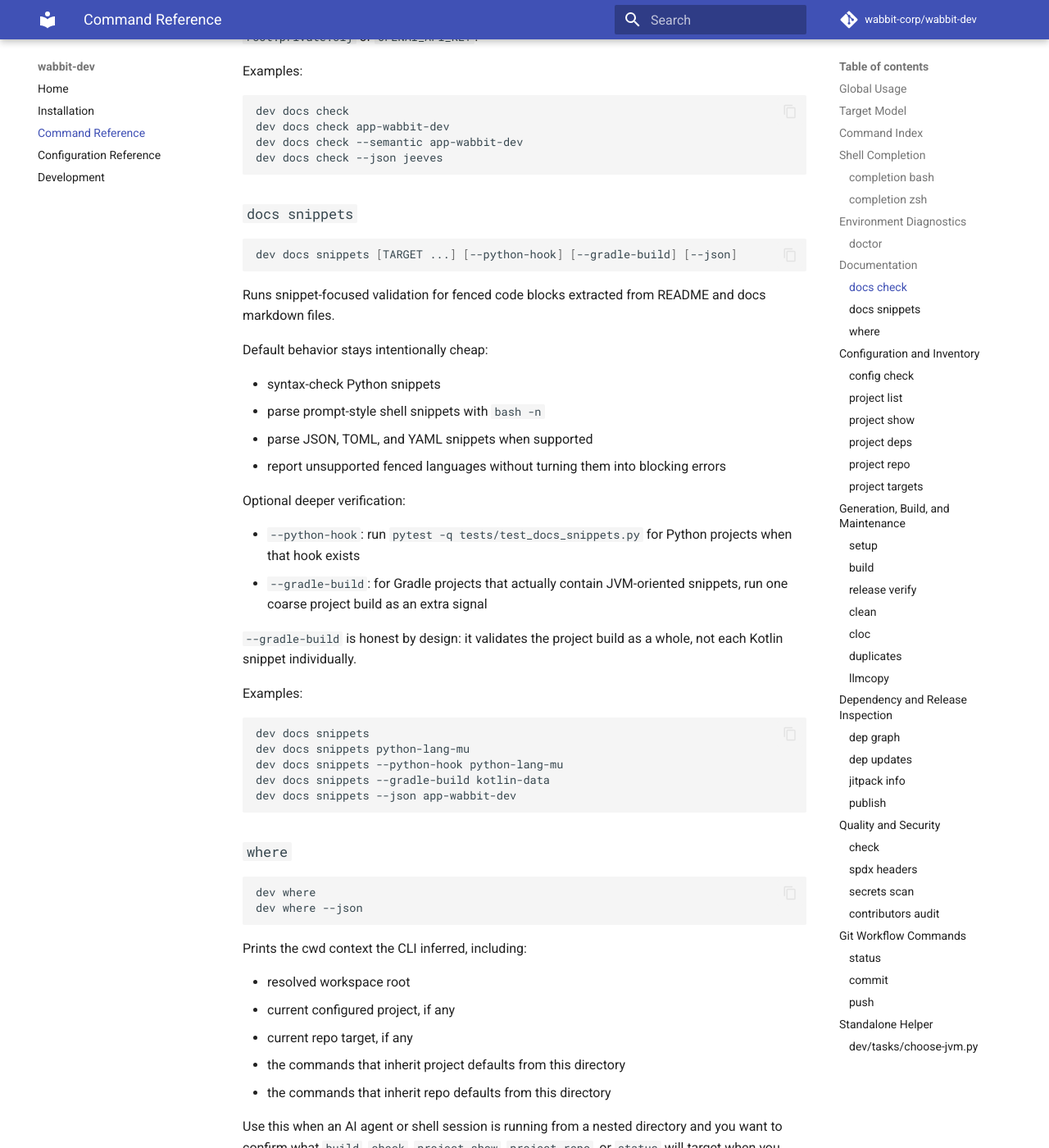
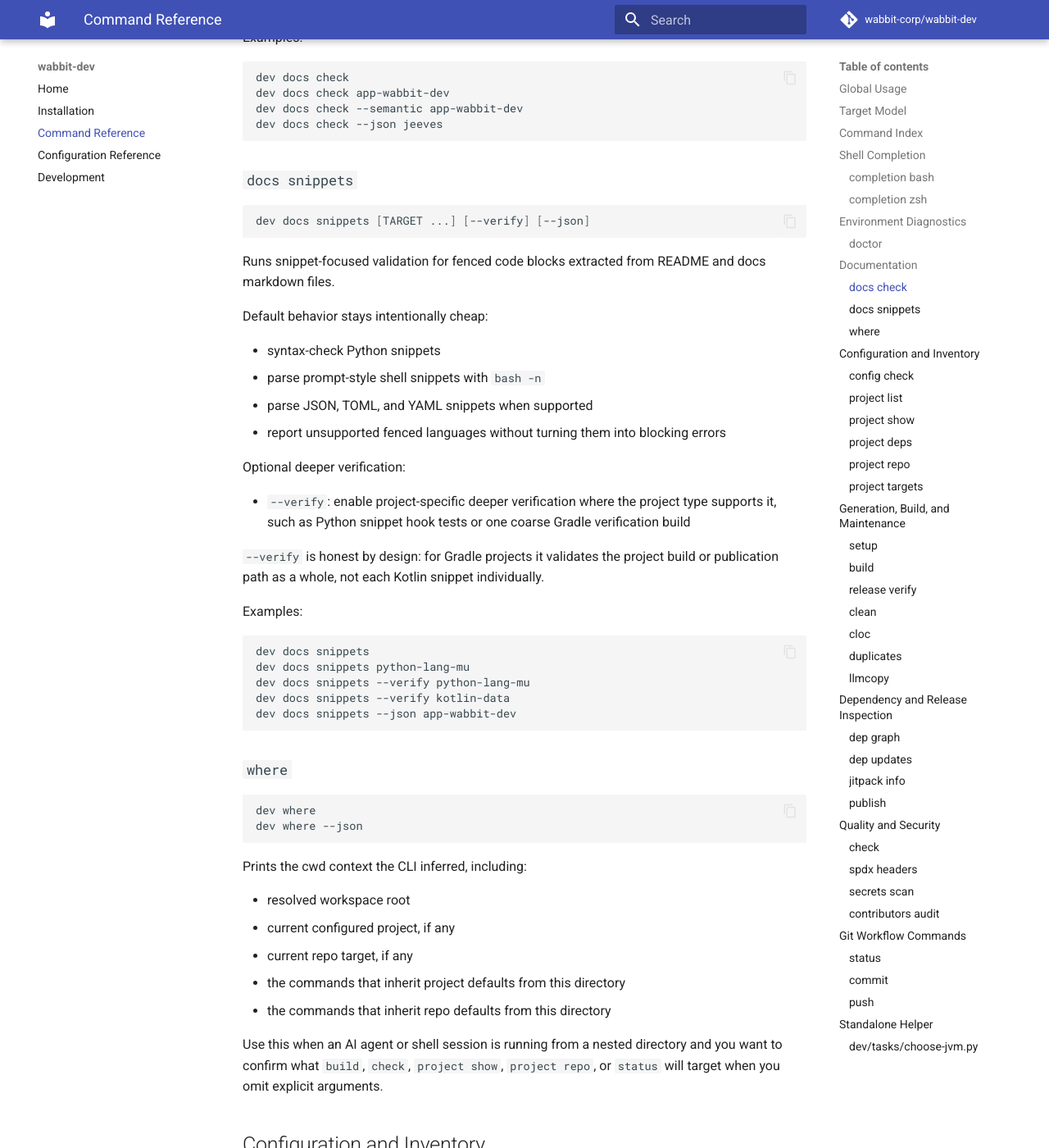
Before and after one commit to wabbit-corp/wabbit-dev, an MkDocs documentation site: the page built from docs/commands.md, in a window 1280 px wide and 1400 px high, scrolled down 5386 px. Shown: the whole window at 82% size. Built offline with MkDocs 1.6.1 and Material for MkDocs 9.7.7, drawn with Linux system fonts in a browser that asks for light colours; comment, search, counter and statistics services are not loaded; some of the changed text lies outside the part shown.

Commit message:
Clarify check, status, and docs snippet UX

````diff
--- a/docs/commands.md
+++ b/docs/commands.md
@@ -51,7 +51,7 @@
 | `completion bash` / `completion zsh` | Print shell completion scripts with dynamic command, target, and check-name completion. |
 | `doctor [TARGET ...] [--only CHECK_OR_COMMAND] [--json]` | Diagnose workspace, toolchain, and credential readiness. |
 | `docs check [TARGET ...] [--semantic] [--json]` | Validate docs links, sections, snippets, hooks, and optional semantic quality. |
-| `docs snippets [TARGET ...] [--python-hook] [--gradle-build] [--json]` | Validate fenced docs snippets with optional deeper project-specific verification. |
+| `docs snippets [TARGET ...] [--verify] [--json]` | Validate fenced docs snippets with optional deeper project-specific verification. |
 | `where [--json]` | Show the workspace, repo, and project context inferred from the current directory. |
 | `config check` | Parse and validate `root.clj` and `root.private.clj`. |
 | `setup [TARGET ...] [--json]` | Generate or refresh managed project files. |
@@ -73,8 +73,8 @@
 | `project deps [TARGET ...] [--json]` | Show resolved dependencies for one or more configured projects. |
 | `project repo [TARGET ...] [--json]` | Show repo metadata for one or more configured targets. |
 | `project targets [TARGET ...] [--json]` | Show Kotlin Multiplatform target platforms for matching configured projects. |
-| `check --list [--json]` | List the loaded checks and what they do. |
-| `check --describe CHECK [--json]` | Show issue IDs, config knobs, and suppression examples for one check. |
+| `check list [--json]` | List the loaded checks and what they do. |
+| `check describe CHECK [--json]` | Show issue IDs, config knobs, and suppression examples for one check. |
 | `check [TARGET] [CHECK ...]` | Run the configured check suite. |
 | `spdx headers [TARGET] [--fix]` | Run only the SPDX header check. |
 | `secrets scan [TARGET]` | Run the internal high-entropy-string secret scan. |
@@ -193,7 +193,7 @@
 ### `docs snippets`
 
 ```bash
-dev docs snippets [TARGET ...] [--python-hook] [--gradle-build] [--json]
+dev docs snippets [TARGET ...] [--verify] [--json]
 ```
 
 Runs snippet-focused validation for fenced code blocks extracted from README and
@@ -208,21 +208,20 @@
 
 Optional deeper verification:
 
-- `--python-hook`: run `pytest -q tests/test_docs_snippets.py` for Python
-  projects when that hook exists
-- `--gradle-build`: for Gradle projects that actually contain JVM-oriented
-  snippets, run one coarse project build as an extra signal
+- `--verify`: enable project-specific deeper verification where the project
+  type supports it, such as Python snippet hook tests or one coarse Gradle
+  verification build
 
-`--gradle-build` is honest by design: it validates the project build as a
-whole, not each Kotlin snippet individually.
+`--verify` is honest by design: for Gradle projects it validates the project
+build or publication path as a whole, not each Kotlin snippet individually.
 
 Examples:
 
 ```bash
 dev docs snippets
 dev docs snippets python-lang-mu
-dev docs snippets --python-hook python-lang-mu
-dev docs snippets --gradle-build kotlin-data
+dev docs snippets --verify python-lang-mu
+dev docs snippets --verify kotlin-data
 dev docs snippets --json app-wabbit-dev
 ```
 
@@ -636,10 +635,10 @@
 ### `check`
 
 ```bash
-dev check --list
-dev check --list --json
-dev check --describe SpdxHeaderCheck
-dev check --describe SpdxHeaderCheck --json
+dev check list
+dev check list --json
+dev check describe SpdxHeaderCheck
+dev check describe SpdxHeaderCheck --json
 dev check [TARGET] [CHECK ...] [--fix]
 ```
 
@@ -730,16 +729,15 @@
 dev status TARGET ... [--json]
 ```
 
-Shows tracked working-tree changes for:
+Shows repo status for:
 
 - a configured repo ID
 - a configured project ID from `root.clj`
 - any path inside a git repository
 
-This command reports tracked files that differ between the index and working
-tree. It does not list untracked files.
+This command reports staged changes, unstaged changes, and untracked files.
 
-Use `--json` to emit a per-repo list of tracked changes for scripts or editor
+Use `--json` to emit a per-repo status summary for scripts or editor
 integrations.
 
 ### `commit`
````
Also changed, not shown: other parts of docs/commands.md (+4 -4 lines), README.md (+8 -8 lines), 10 other files.
